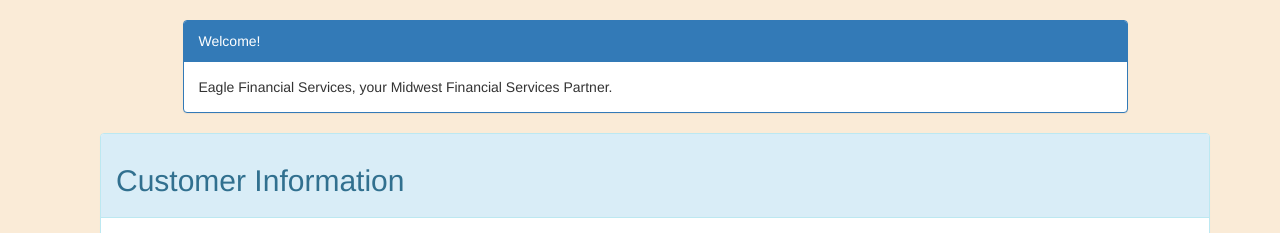
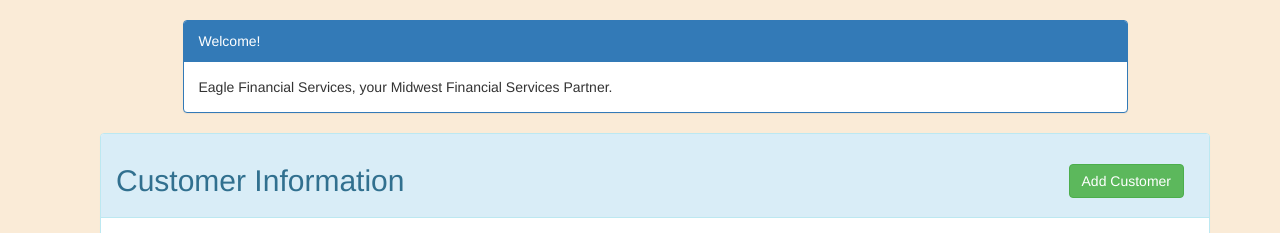
Before and after one commit to Narahari-Sundaragopalan/efsPortfolioApp, a Django app: page /customer/ in a window 1280 px wide. Shown: the part 52-285 px from the top of the page. Run offline with Django 3.2, Linux system fonts and the light colour scheme; the visitor is signed in with stand-in values (Sample User, id 1); data that the repository does not hold is empty; some libraries are stand-ins or nearby versions.

Commit message:
Add customer feature implemented

```diff
--- a/efsPortfolioApp/templates/efsPortfolioApp/customer_list.html
+++ b/efsPortfolioApp/templates/efsPortfolioApp/customer_list.html
@@ -35,6 +35,10 @@
         <div class="col-lg-12 col-md-offset-0">
             <div class="panel panel-info">
                 <div class="panel-heading">
+                    <div class="pull-right" style="padding-right: 10px">
+                        <a href="{% url 'portfolio:customer_new' %}" class="row"><span
+                                class="btn btn-success">Add Customer</span></a>
+                    </div>
                     <h2>Customer Information</h2>
                 </div>
                 <div class="panel-body">
--- a/efsPortfolioApp/templates/efsPortfolioApp/customer_new.html
+++ b/efsPortfolioApp/templates/efsPortfolioApp/customer_new.html
@@ -1,9 +1,9 @@
-{% extends 'efsPortfolioApp/customer.html' %}
+{% extends 'efsPortfolioApp/base.html' %}
 
 {% block content %}
     <h1>Add a New Customer</h1>
      <form method="POST" class="customer-form">{% csrf_token %}
         {{ form.as_p }}
-        <button type="submit" class="save btn btn-default">Save</button>
+        <button type="submit" class="save btn btn-primary">Save</button>
     </form>
 {% endblock %}
--- a/efsPortfolioApp/templates/efsPortfolioApp/investment_new.html
+++ b/efsPortfolioApp/templates/efsPortfolioApp/investment_new.html
@@ -4,6 +4,6 @@
     <h1>Add a New Investment</h1>
     <form method="POST" class="investment-form">{% csrf_token %}
         {{ form.as_p }}
-        <button type="submit" class="save btn btn-default">Save</button>
+        <button type="submit" class="save btn btn-primary">Save</button>
     </form>
 {% endblock %}
--- a/efsPortfolioApp/templates/efsPortfolioApp/stock_new.html
+++ b/efsPortfolioApp/templates/efsPortfolioApp/stock_new.html
@@ -4,6 +4,6 @@
     <h1>Add a New Stock</h1>
     <form method="POST" class="stock-form">{% csrf_token %}
         {{ form.as_p }}
-        <button type="submit" class="save btn btn-default">Save</button>
+        <button type="submit" class="save btn btn-primary">Save</button>
     </form>
 {% endblock %}
--- a/efsPortfolioApp/urls.py
+++ b/efsPortfolioApp/urls.py
@@ -8,6 +8,7 @@
     url(r'^customer/(?P<pk>\d+)/delete/$', views.customer_delete, name='customer_delete'),
     url(r'^customer/(?P<pk>\d+)/edit/$', views.customer_edit, name='customer_edit'),
     url(r'^customer/(?P<pk>\d+)/portfolio/$', views.portfolio, name='portfolio'),
+    url(r'^customer/create/$', views.customer_new, name='customer_new'),
     url(r'^stock/$', views.stock_list, name='stock_list'),
     url(r'^stock/(?P<pk>\d+)/delete/$', views.stock_delete, name='stock_delete'),
     url(r'^stock/(?P<pk>\d+)/edit/$', views.stock_edit, name='stock_edit'),
--- a/efsPortfolioApp/views.py
+++ b/efsPortfolioApp/views.py
@@ -36,6 +36,22 @@
         # edit
         form = CustomerForm(instance=customer)
     return render(request, 'efsPortfolioApp/customer_edit.html', {'form': form})
+
+
+@login_required
+def customer_new(request):
+    if request.method == 'POST':
+        form = CustomerForm(request.POST)
+        if form.is_valid():
+            customer = form.save(commit=False)
+            customer.created_date = timezone.now()
+            customer.save()
+            customers = Customer.objects.filter(purchase_date__lte=timezone.now())
+            return render(request, 'efsPortfolioApp/customer_list.html', {'customers': customers})
+
+    else:
+        form = CustomerForm()
+        return render(request, 'efsPortfolioApp/customer_new.html', {'form': form})
 
 
 @login_required
```
